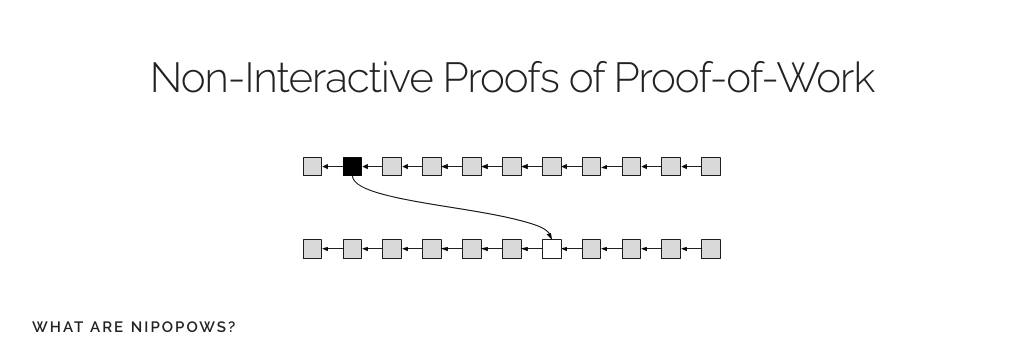
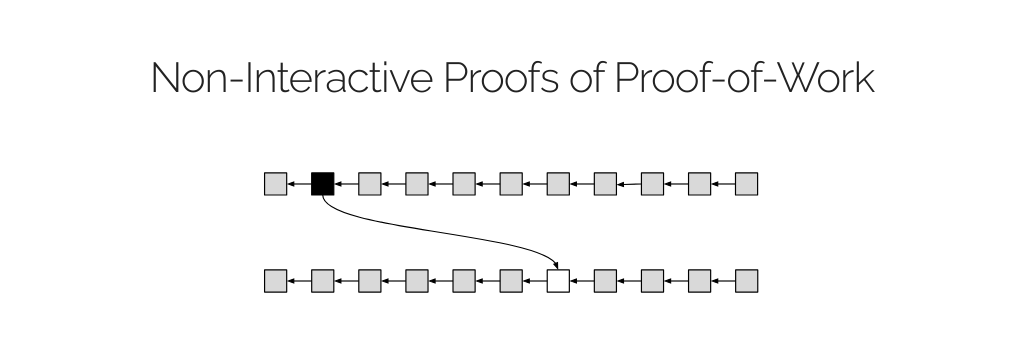
Before and after one commit to dionyziz/popow, a website: page website/index.html in a window 1280 px wide. Shown: the part 128-484 px from the top of the page, without its empty margins (128-1140 px from the left). Drawn offline with nearby package versions, Linux system fonts and the light colour scheme.

Commit message:
Make main image crisper on website

```diff
--- a/website/index.html
+++ b/website/index.html
@@ -20,7 +20,7 @@
     <div class="container">
       <section class="header">
         <h2 class="title">Non-Interactive Proofs of Proof-of-Work</h2>
-        <img src="images/sidechain.png" alt="Two blockchains in which one block on the top blockchain is connected to a block on the bottom blockchain" />
+        <img src="images/sidechain.svg" alt="Two blockchains in which one block on the top blockchain is connected to a block on the bottom blockchain" width='500' class='figure' />
       </section>
 
       <div class="docs-section">
```
Also changed, not shown: website/images/sidechain.svg (added).
